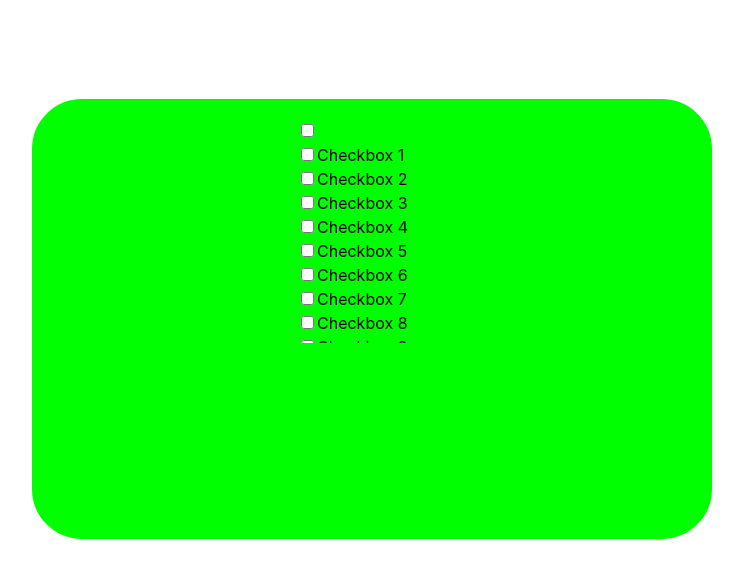
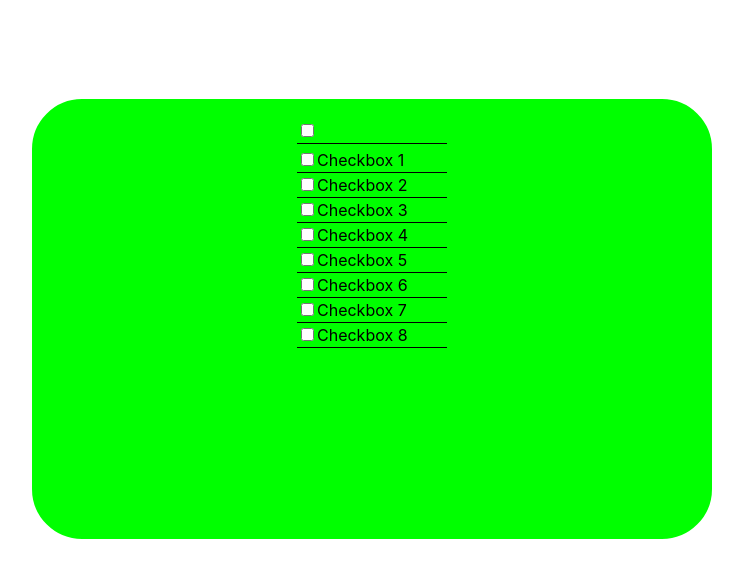
Before and after one commit to LightsLegend7276/formik-virtuoso-react-example, a React (Vite) app: page / in a window 1280 px wide. Shown: the top 578 px of the page, without its empty margins (268-1011 px from the left). Built offline with nearby package versions, Linux system fonts and the light colour scheme.

Commit message:
Practicing some styling

```diff
--- a/src/App.css
+++ b/src/App.css
@@ -82,3 +82,20 @@
 pre {
   color: black;
 }
+
+.form-check, .master-checkbox {
+  border-bottom: 1px black solid;
+}
+
+/* div:has(div.form-check):nth-child(odd) {
+background-color: red;
+} */
+
+[data-test-id="virtuoso-item-list"] div:has(div.form-check):nth-child(odd) {
+  /* border: 1px pink solid; */
+  background-color: rgba(71, 65, 65, 0.514);
+}
+
+.master-checkbox {
+  margin-bottom: .25rem;
+}
--- a/src/components/FormikForm.jsx
+++ b/src/components/FormikForm.jsx
@@ -36,7 +36,7 @@ const FormikFormComponent = memo(() => {
             {({values, setFieldValue}) => (
                 <div className='form-container'>
                 <FormikForm>
-                        <Field name="members" type="checkbox" value="0" checked={JSON.stringify(data.map((_, i) => { return (i + 1).toString()})) === JSON.stringify(values.members)} as={MasterCheckBox} setFieldValue={setFieldValue} />
+                        <Field className={"master-checkbox"} name="members" type="checkbox" value="0" checked={JSON.stringify(data.map((_, i) => { return (i + 1).toString()})) === JSON.stringify(values.members)} as={MasterCheckBox} setFieldValue={setFieldValue} />
                         <VirtuosoList />
                 </FormikForm>
                 {/* <pre>{`values: ${JSON.stringify(values, null, 2)}`}</pre> */}
```
